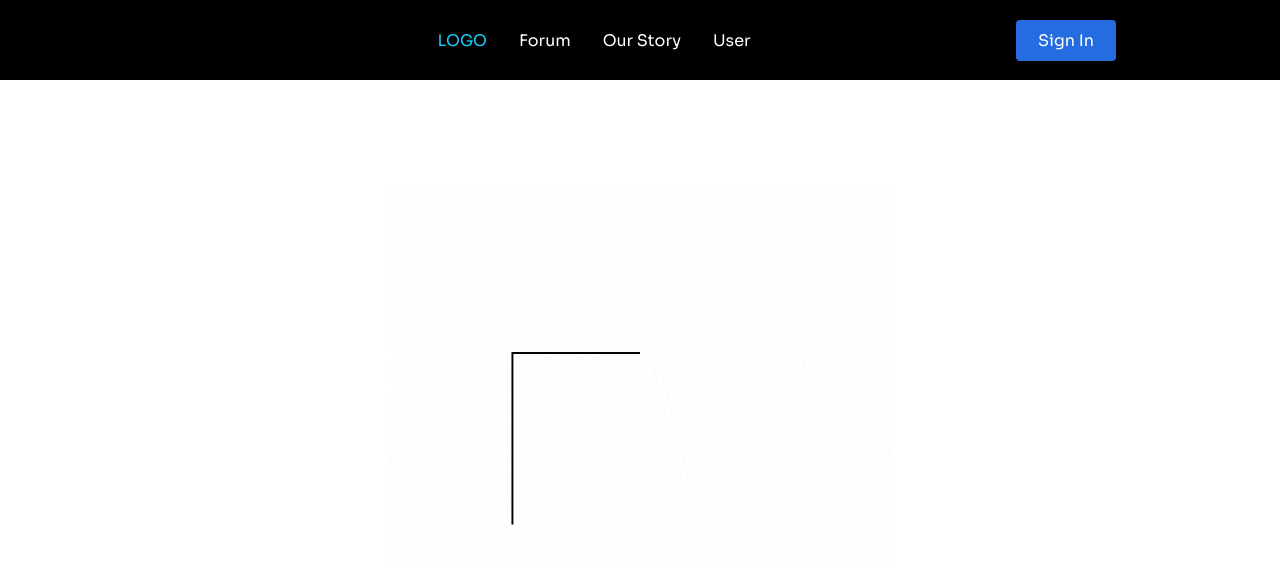
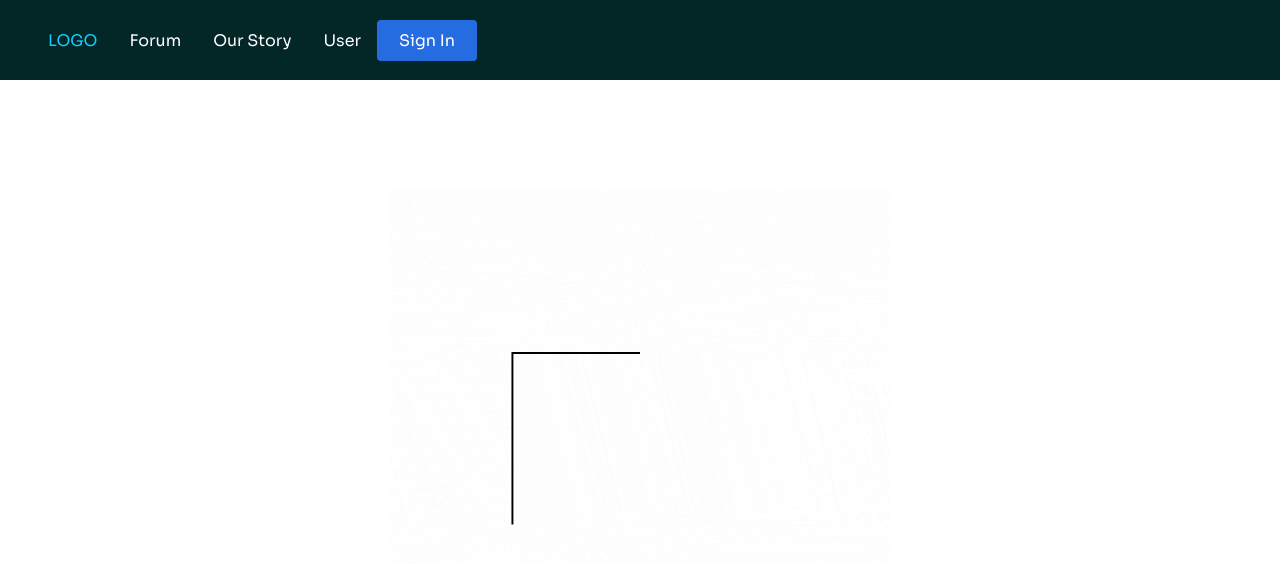
Before and after one commit to candygarcia014/self-care-pirates, a React (Create React App) app in the folder client/: page / in a window 1280 px wide. Shown: the top 564 px of the page. Built offline with nearby package versions, Linux system fonts and the light colour scheme.

Commit message:
updated nav font

```diff
--- a/client/src/components/Navbar/NavbarElements.js
+++ b/client/src/components/Navbar/NavbarElements.js
@@ -3,11 +3,12 @@ import { NavLink as Link } from 'react-router-dom';
 import styled from 'styled-components';
 
 export const Nav = styled.nav`
-  background: #000;
+  font-family: Roboto, SANS-SERIF;
+  background: #032626;
   height: 80px;
   display: flex;
-  justify-content: space-between;
-  padding: 0.5rem calc((100vw - 1000px) / 2);
+  justify-content: left;
+
   z-index: 10;
 
   /* Third Nav */
@@ -44,6 +45,8 @@ export const Bars = styled(FaBars)`
 `
 
 export const NavMenu = styled.div`
+  font-family: Roboto;
+  font-style: normal;
   display: flex;
   align-items: center;
   margin-right: -24px;
--- a/client/src/pages/LandingPage.js
+++ b/client/src/pages/LandingPage.js
@@ -1,5 +1,6 @@
 import React from 'react';
-import '../components/images/SCP.gif'
+import Row from 'react-bootstrap/Row';
+import '../components/images/SCP.gif';
 
 const logo = require('../components/images/SCP.gif')
 
@@ -15,7 +16,9 @@ const LandingPage = () => {
       }}
     >
       <div className="Container">
+        <Row>
         <img src={logo.default} alt="logo"/>
+        </Row>
       </div>
 
     </div>
```
Also changed, not shown: 1 other file (tests, documents, lock files or other folders).
